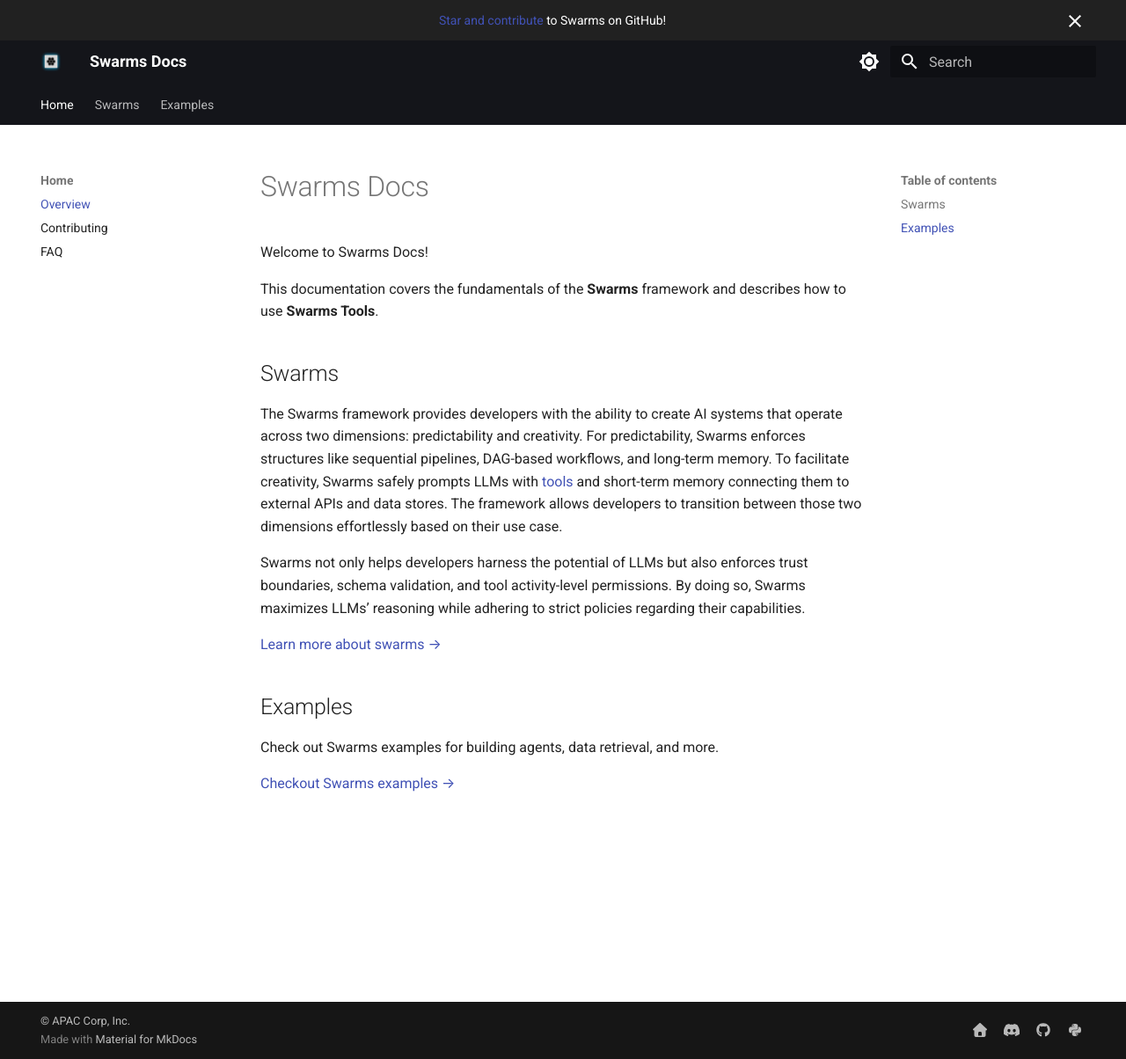
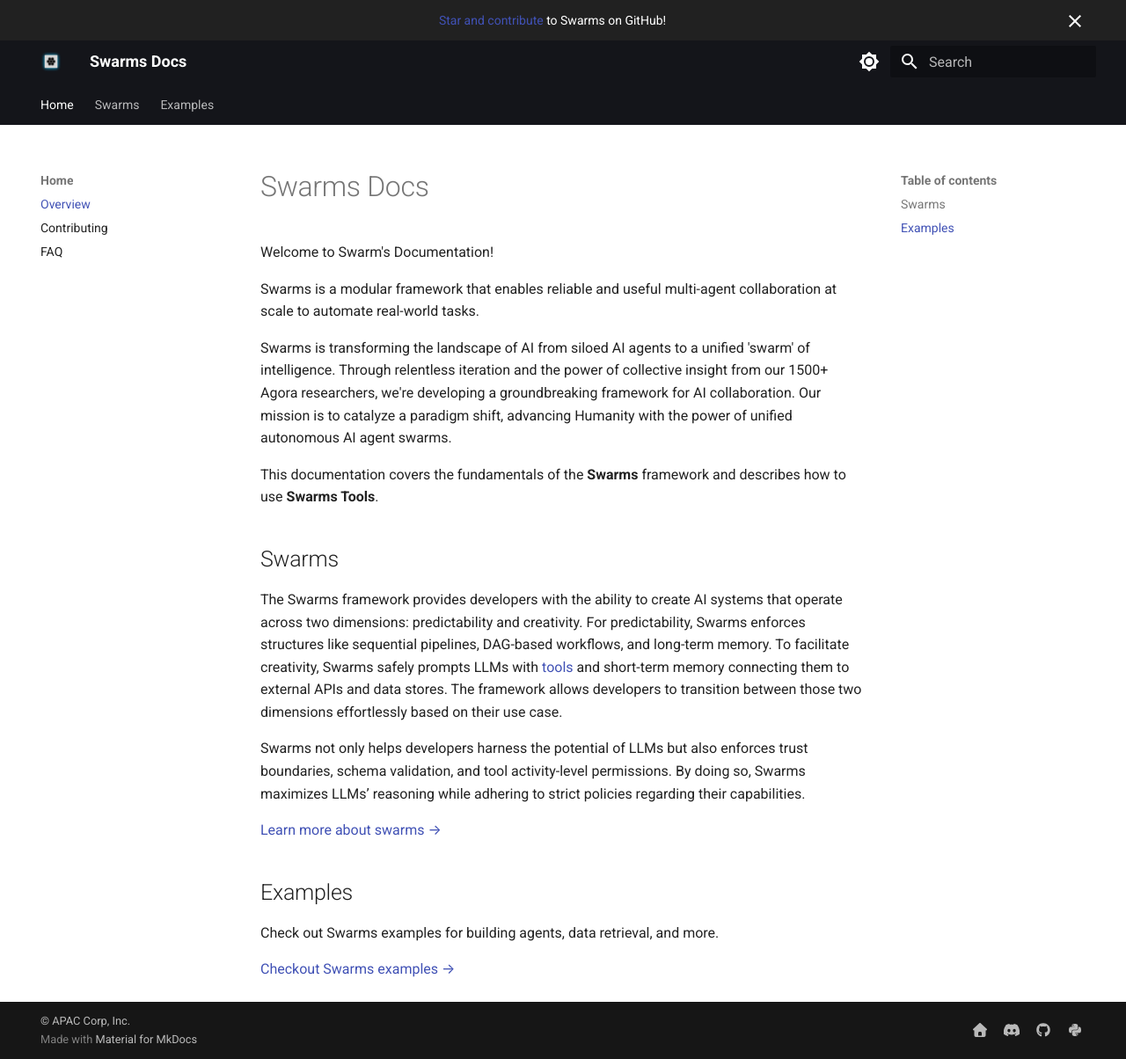
Before and after one commit to kyegomez/swarms-docs, an MkDocs documentation site: the page built from docs/index.md, in a window 1280 px wide and 1204 px high. Shown: the whole window at 88% size. Built offline with MkDocs 1.6.1 and Material for MkDocs 9.7.7, drawn with Linux system fonts in a browser that asks for light colours.

Commit message:
introduction

```diff
--- a/docs/index.md
+++ b/docs/index.md
@@ -1,6 +1,11 @@
 # Swarms Docs
 
-Welcome to Swarms Docs!
+Welcome to Swarm's Documentation!
+
+Swarms is a modular framework that enables reliable and useful multi-agent collaboration at scale to automate real-world tasks.
+
+Swarms is transforming the landscape of AI from siloed AI agents to a unified 'swarm' of intelligence. Through relentless iteration and the power of collective insight from our 1500+ Agora researchers, we're developing a groundbreaking framework for AI collaboration. Our mission is to catalyze a paradigm shift, advancing Humanity with the power of unified autonomous AI agent swarms.
+
 
 This documentation covers the fundamentals of the **Swarms** framework and describes how to use **Swarms Tools**.
 
```
